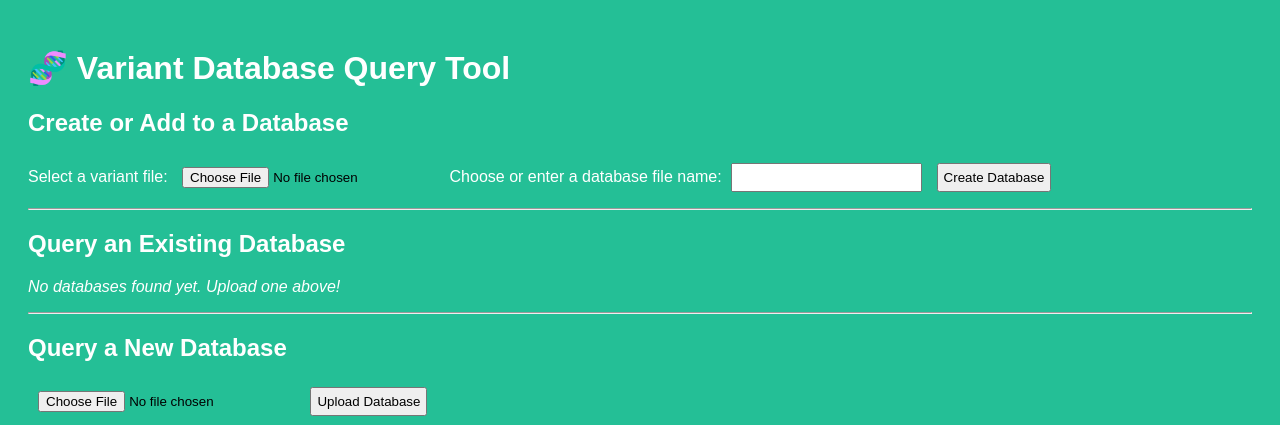
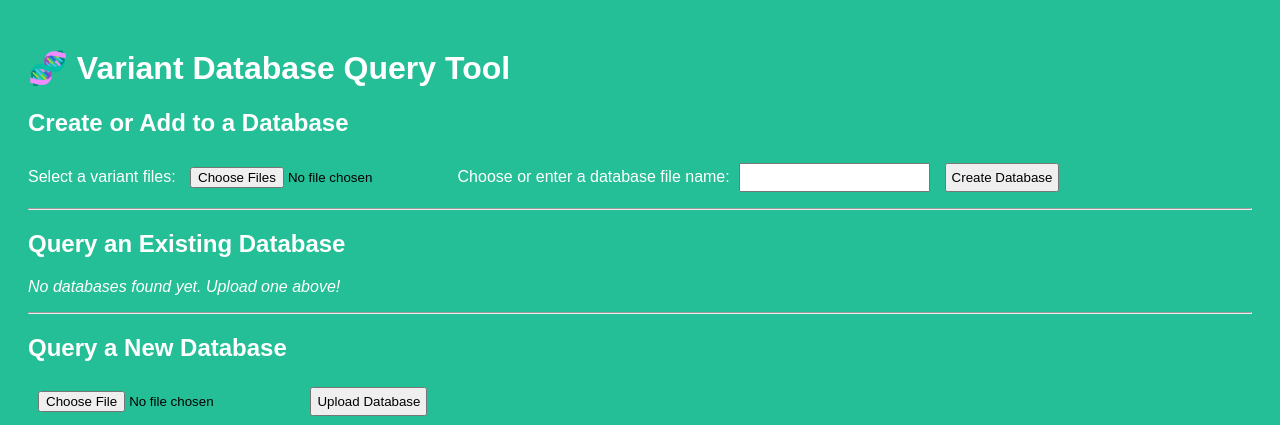
Before and after one commit to RebeccaSizer/Software_Engineering_Assessment_2025_AR_RW_RS, a Flask app: page / in a window 1280 px wide. Shown: the top 425 px of the page. Run offline with Flask 3, Linux system fonts and the light colour scheme; parts of the project's set-up code (start-up, migrations or seed data) failed here and were passed over.

Commit message:
flash messages and loading message changed to 'deep rose pink' in Home_Template_Flask.html. Multiple files can now be uploaded to the database due to updates made in Home_Template_Flask.html and app.py. commands that control the user's database removed from the for loop in database_functions.py. 'not provided and 'not specified' conditions from zipped clinvar download entered into clinvar database as 'none provided' if no other conditions were provided, in clinvar_vs_download function in clinvar_functions.py. main.py now opens the website in a web browser automatically after script is initialised.

```diff
--- a/app/app.py
+++ b/app/app.py
@@ -57,27 +57,35 @@ def choose_create_or_add():
 
         # Creating or adding to a database
         if form_type == "add_variant":
-            file = request.files.get('vcf')
+            files = request.files.getlist("vcf_files")
             database_name = os.path.splitext(request.form["db_file"])[0]
 
-            if not file:
+            if not files or files[0].filename == '':
                 flash("No file uploaded")
                 return render_template("Home_Template_Flask.html", databases=databases)
 
-            if not file.filename.endswith('.vcf'):
-                flash("❌ Invalid file type. Please upload a VCF file.")
-                return render_template("Home_Template_Flask.html", databases=databases)
+            # Save the files inside the temp folder
+            for file in files:
 
-            # Save the file inside the uploads folder
-            variant_file_path = os.path.join(app.config['variant_files_upload_folder'], file.filename)
-            file.save(variant_file_path)
+                if not file.filename.endswith('.vcf'):
+                    flash("❌ Invalid file type. Please upload VCF files only.")
+                    return render_template("Home_Template_Flask.html", databases=databases)
+
+                variant_file_path = os.path.join(app.config['variant_files_upload_folder'], file.filename)
+                file.save(variant_file_path)
 
             # Get the absolute path for use in your scripts
             patient_variant_table(app.config['variant_files_upload_folder'], database_name)
             variant_annotations_table(app.config['variant_files_upload_folder'], database_name)
-            os.remove(variant_file_path)
 
-            flash(f"{file.filename} added to database.")
+            # Delete the files from the temp folder otherwise every file in the temp folder will be processed after
+            # the user adds another file to the database.
+            for file in files:
+                variant_file_path = os.path.join(app.config['variant_files_upload_folder'], file.filename)
+                os.remove(variant_file_path)
+
+            filenames = [file.filename for file in files]
+            flash(f"Added {', '.join(filenames)} to database.")
             return redirect(url_for("choose_create_or_add"))
 
         # Selecting existing database
--- a/app/templates/Home_Template_Flask.html
+++ b/app/templates/Home_Template_Flask.html
@@ -18,15 +18,23 @@
         .loading-message {
             display: none;
             margin-top: 10px;
-            color: white;
+            color: #7A1F5C;
             font-size: 14px;
             font-style: italic;
+            font-weight: bold;
             opacity: 0.9;
         }
 
         @keyframes spin {
             to { transform: rotate(360deg); }
         }
+
+        .flash-messages li {
+            font-size: 14px;
+            color: #7A1F5C;
+            font-weight: bold;
+        }
+
 
         body {
             background-color: #24bf96;
@@ -48,7 +56,7 @@
 
     {% with messages = get_flashed_messages() %}
       {% if messages %}
-        <ul>
+        <ul class="flash-messages">
           {% for message in messages %}
             <li>{{ message }}</li>
           {% endfor %}
@@ -62,8 +70,8 @@
 
         <input type="hidden" name="form_type" value="add_variant">
 
-        <label for="vcf">Select a variant file:</label>
-        <input type="file" name="vcf" id="vcf" accept=".vcf" required>
+        <label for="vcf">Select a variant files:</label>
+        <input type="file" name="vcf_files" id="vcf" accept=".vcf" multiple required>
 
         <label for="db_file">Choose or enter a database file name:</label>
         <input list="existing_db" name="db_file" id="db_file" class="form-control">
@@ -77,12 +85,11 @@
 
         <button type="submit" class="btn btn-primary mt-3">
             Create Database
-            <span id="tinySpinner" class="spinner-tiny"></span>
+            <span id="buttonSpinner" class="spinner-tiny"></span>
         </button>
     </form>
 
     <div id="loadingArea" style="margin-top: 10px;">
-        <div id="tinySpinner" class="spinner-tiny"></div>
         <div id="loadingMsg" class="loading-message">Loading database. Please wait...</div>
     </div>
 
@@ -118,11 +125,11 @@
 
     <script>
         const form = document.getElementById("make_database");
-        const spinner = document.getElementById("tinySpinner");
+        const buttonSpinner = document.getElementById("buttonSpinner");
         const msg = document.getElementById("loadingMsg");
 
         form.addEventListener("submit", () => {
-            spinner.style.display = "inline-block";  // show tiny spinner
+            buttonSpinner.style.display = "inline-block";
             msg.style.display = "block";            // show loading text
         });
     </script>
```
Also changed, not shown: main.py (+10 -2 lines), tools/modules/clinvar_functions.py (+10 -4 lines), tools/modules/database_functions.py (+65 -69 lines).
